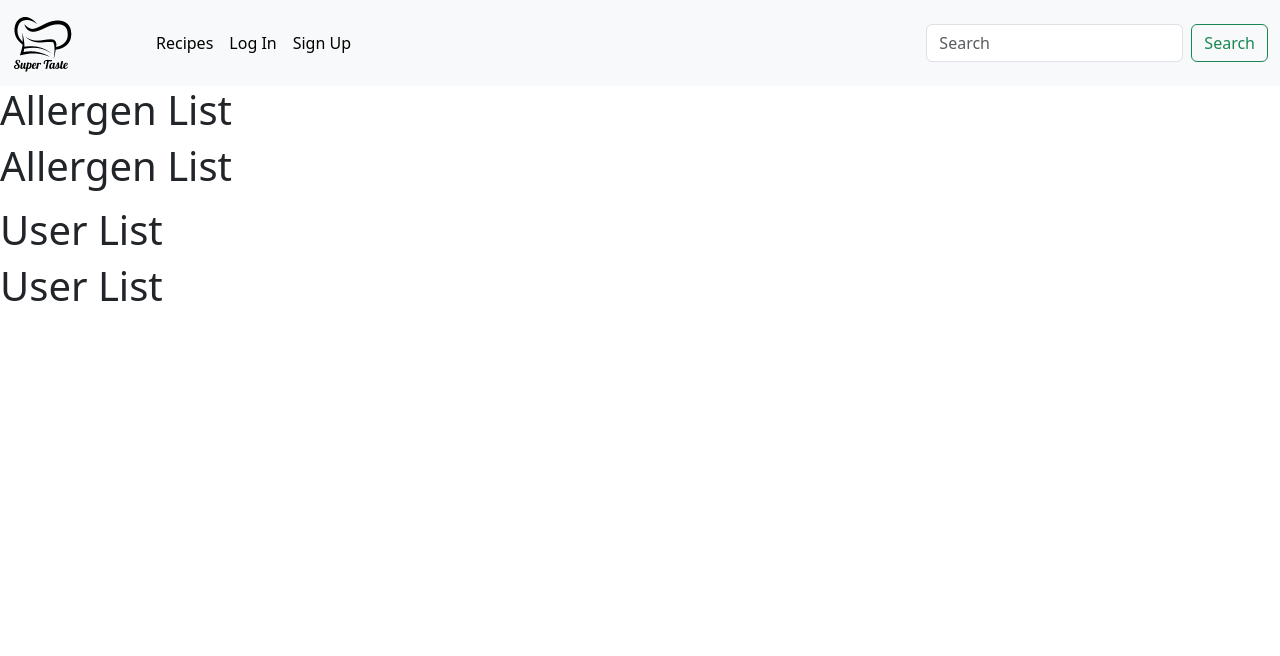
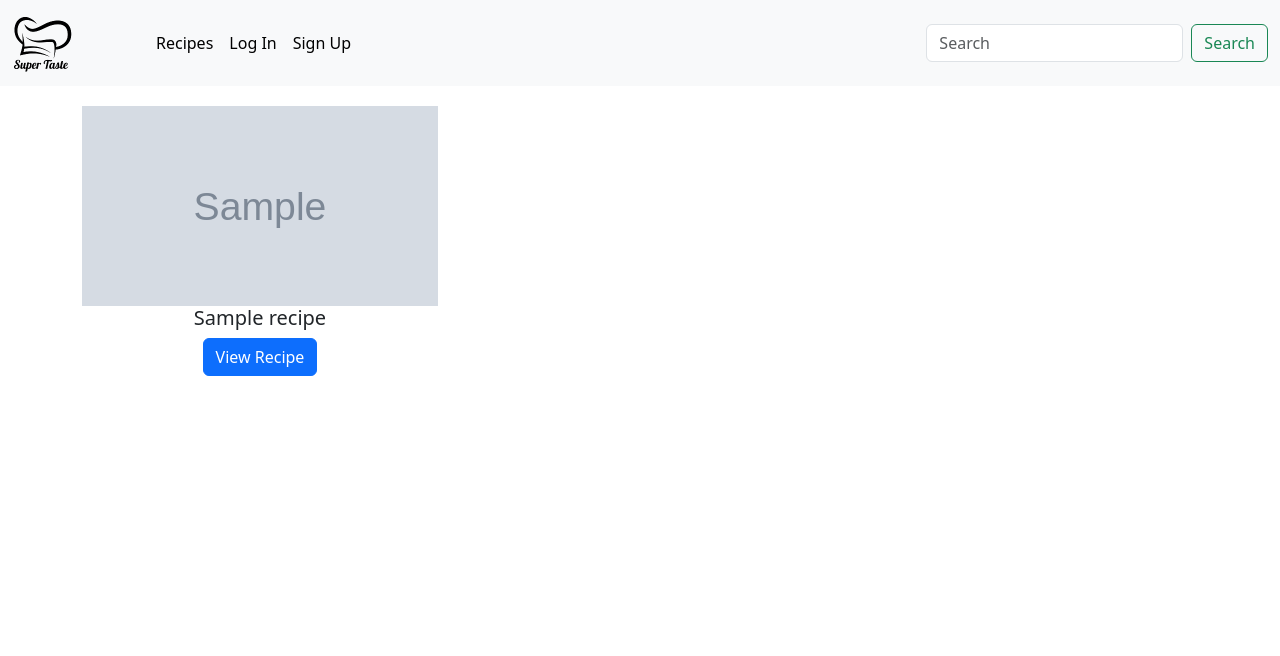
Before and after one commit to IgorMarkiewicz/Projekt-Zespolowy, a Django app: page / in a window 1280 px wide. Shown: the top 656 px of the page. Run offline with Django 5.2, Linux system fonts and the light colour scheme; tables that the repository leaves empty hold one stand-in row (values such as "Sample post"); grey boxes marked "Sample" are stand-in pictures; some libraries are stand-ins or nearby versions.

Commit message:
done display

```diff
--- a/recipes/models.py
+++ b/recipes/models.py
@@ -38,6 +38,7 @@ class Recipe(models.Model):
     categories = models.ManyToManyField(Category)
     rating_id = models.IntegerField()
     created_at = models.DateTimeField()
+    picture_url = models.URLField(default='https://cdn.georgeinstitute.org/sites/default/files/styles/width1920_fallback/public/2020-10/world-food-day-2020.png')
 
     def __str__(self):
         return self.title
--- a/recipes/templates/allergen_list.html
+++ /dev/null
@@ -1,14 +0,0 @@
-<!DOCTYPE html>
-<html lang="en">
-<head>
-    <title>Allergen List</title>
-</head>
-<body>
-    <h1>Allergen List</h1>
-    <ul>
-        {% for allergen in allergens %}
-            <li>{{ allergen.name }}</li>
-        {% endfor %}
-    </ul>
-</body>
-</html>
--- a/recipes/templates/index.html
+++ b/recipes/templates/index.html
@@ -17,14 +17,8 @@
         </div>
     {% endfor %}
 
-
-    <h1>Allergen List</h1>
-    {% include "allergen_list.html" %}
-
-    <h1>User List</h1>
-    {% include "user_list.html" %}
+    {% include 'recipe_grid_alt.html' %}
 
     {% include "footer.html" %}
 </body>
-
 </html>
--- /dev/null
+++ b/recipes/templates/recipe_grid_alt.html
@@ -0,0 +1,42 @@
+<!DOCTYPE html>
+<html lang="en">
+<head>
+    <meta charset="UTF-8">
+    <meta name="viewport" content="width=device-width, initial-scale=1.0">
+    <title>Recipe Grid (Pictures with Titles)</title>
+    {% load bootstrap5 %}
+    {% bootstrap_css %}
+    <style>
+         .container {
+            margin-top: 20px;
+        }
+        .recipe-card {
+            margin-bottom: 20px;
+            text-align: center;
+        }
+        .recipe-image {
+            width: 100%;
+            height: 200px;
+            object-fit: cover;
+        }
+        .recipe-title {
+            margin-top: 10px;
+        }
+    </style>
+</head>
+<body>
+    <div class="container">
+        <div class="row">
+            {% for recipe in recipes %}
+                <div class="col-md-4">
+                    <div class="recipe-card">
+                        <img src="{{ recipe.picture_url }}" class="recipe-image" alt="Recipe Image">
+                        <h5>{{ recipe.title }}</h5>
+                        <a href="{% url 'recipe_detail' recipe.id %}" class="btn btn-primary">View Recipe</a>
+                    </div>
+                </div>
+            {% endfor %}
+        </div>
+    </div>
+</body>
+</html>
--- a/recipes/templates/user_list.html
+++ /dev/null
@@ -1,14 +0,0 @@
-<!DOCTYPE html>
-<html lang="en">
-<head>
-    <title>User List</title>
-</head>
-<body>
-    <h1>User List</h1>
-    <ul>
-        {% for user in users %}
-            <li>{{ user.username }}</li>
-        {% endfor %}
-    </ul>
-</body>
-</html>
--- a/recipes/urls.py
+++ b/recipes/urls.py
@@ -1,11 +1,10 @@
 from django.urls import path
 from . import views
-from .views import allergen_list
-from .views import user_list
+from .views import recipe_grid_alt_view
 
 urlpatterns = [
     path("", views.index, name="index"),
     path("recipes/about", views.about, name="about"),
-    path('allergens/', allergen_list, name='allergen_list'),
-    path('users/', user_list, name='user_list'),
+    path("recipes-alt/", recipe_grid_alt_view, name="recipe_grid_alt"),
+    path("recipe/<int:recipe_id>/", views.recipe_detail, name="recipe_detail"),
 ]
--- a/recipes/views.py
+++ b/recipes/views.py
@@ -1,21 +1,18 @@
 from django.http import HttpResponse
-from django.shortcuts import render
-from recipes.models import Allergen
-from django.contrib.auth.models import User
+from django.shortcuts import render, get_object_or_404
+from recipes.models import Recipe
 
+def index(request):
+    recipes = Recipe.objects.all()
+    return render(request, 'index.html', {'recipes': recipes})
 
-# Create your views here.
-def index(request):
-    return render(request, 'index.html')
-
-def allergen_list(request):
-    allergens = Allergen.objects.all()
-    return render(request, 'allergen_list.html', {'allergens': allergens})
-
-def user_list(request):
-    users = User.objects.all()
-    return render(request, 'user_list.html', {'users': users})
-
+def recipe_grid_alt_view(request):
+    recipes = Recipe.objects.all()
+    return render(request, 'recipe_grid_alt.html', {'recipes': recipes})
 
 def about(request):
     return render(request, 'about.html')
+
+def recipe_detail(request, recipe_id):
+    recipe = get_object_or_404(Recipe, pk=recipe_id)
+    return render(request, 'recipe_detail.html', {'recipe': recipe})
```
Also changed, not shown: recipes/templates/recipe_detail.html (added, +29 -0 lines), recipes/migrations/0003_recipe_picture_url.py (added). Lines whose indentation alone changed are shown as unchanged.
